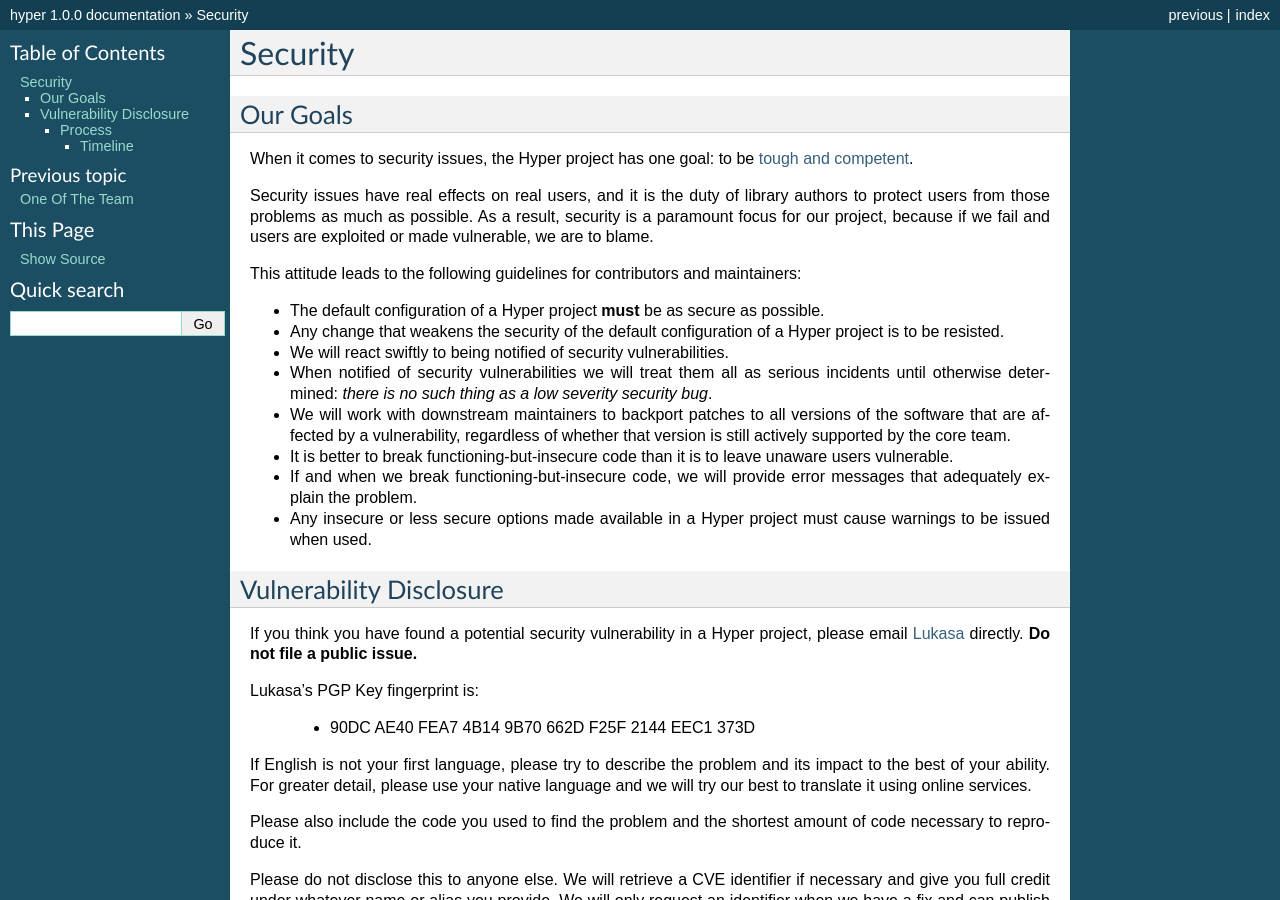
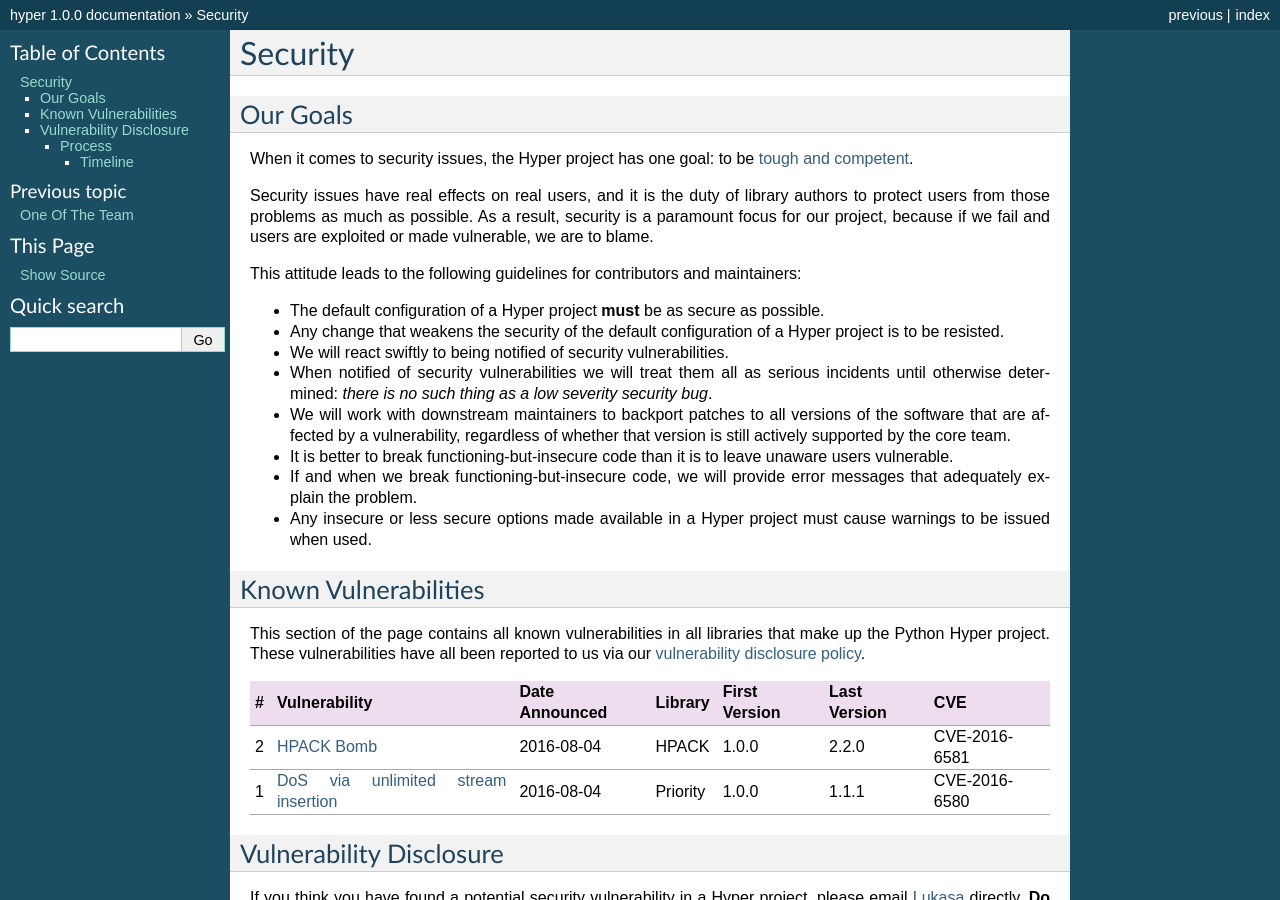
Before and after one commit to python-hyper/documentation, a Sphinx documentation site: the page built from source/security.rst, in a window 1280 px wide and 900 px high. Built offline with Sphinx 7.4.7, drawn with Linux system fonts in a browser that asks for light colours.

Commit message:
Add known vulnerabilities.

```diff
--- a/source/security.rst
+++ b/source/security.rst
@@ -33,6 +33,26 @@
 - Any insecure or less secure options made available in a Hyper project must
   cause warnings to be issued when used.
 
+
+Known Vulnerabilities
+---------------------
+
+This section of the page contains all known vulnerabilities in all libraries
+that make up the Python Hyper project. These vulnerabilities have all been
+reported to us via our :ref:`vulnerability disclosure policy
+<vulnerability-disclosure>`.
+
++----+---------------------------+----------------+----------+---------------+--------------+---------------+
+| \# |       Vulnerability       | Date Announced | Library  | First Version | Last Version |      CVE      |
++====+===========================+================+==========+===============+==============+===============+
+| 2  | `HPACK Bomb`_             | 2016-08-04     | HPACK    | 1.0.0         | 2.2.0        | CVE-2016-6581 |
++----+---------------------------+----------------+----------+---------------+--------------+---------------+
+| 1  | `DoS via unlimited stream | 2016-08-04     | Priority | 1.0.0         | 1.1.1        | CVE-2016-6580 |
+|    | insertion`_               |                |          |               |              |               |
++----+---------------------------+----------------+----------+---------------+--------------+---------------+
+
+
+.. _vulnerability-disclosure:
 
 Vulnerability Disclosure
 ------------------------
@@ -123,3 +143,5 @@
 
 .. _tough and competent: https://www.youtube.com/watch?v=9zjAteaK9lM
 .. _Lukasa: mailto:cory@lukasa.co.uk
+.. _HPACK Bomb: http://python-hyper.org/hpack/en/latest/security/CVE-2016-6581.html
+.. _DoS via unlimited stream insertion: http://python-hyper.org/priority/en/latest/security/CVE-2016-6580.html
```
